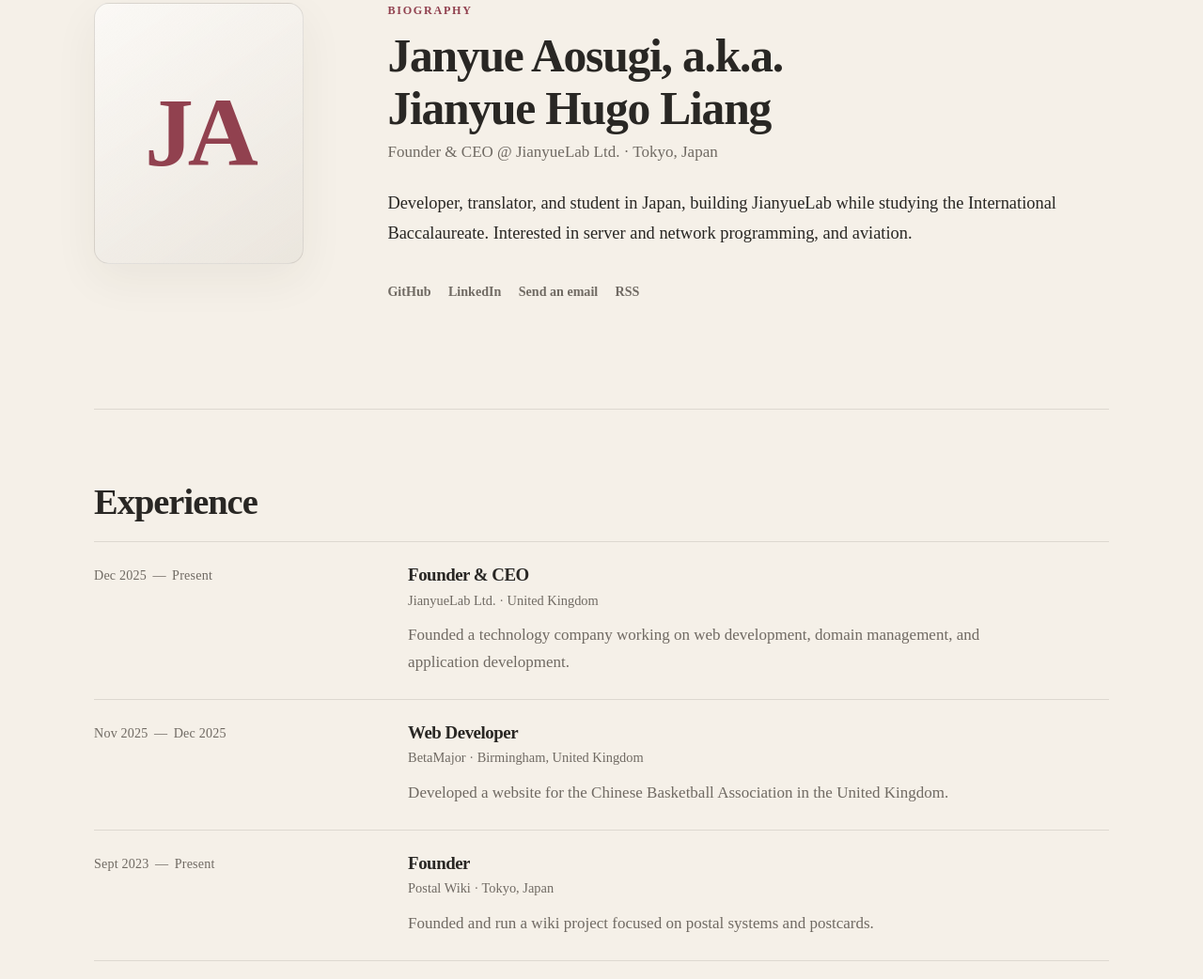
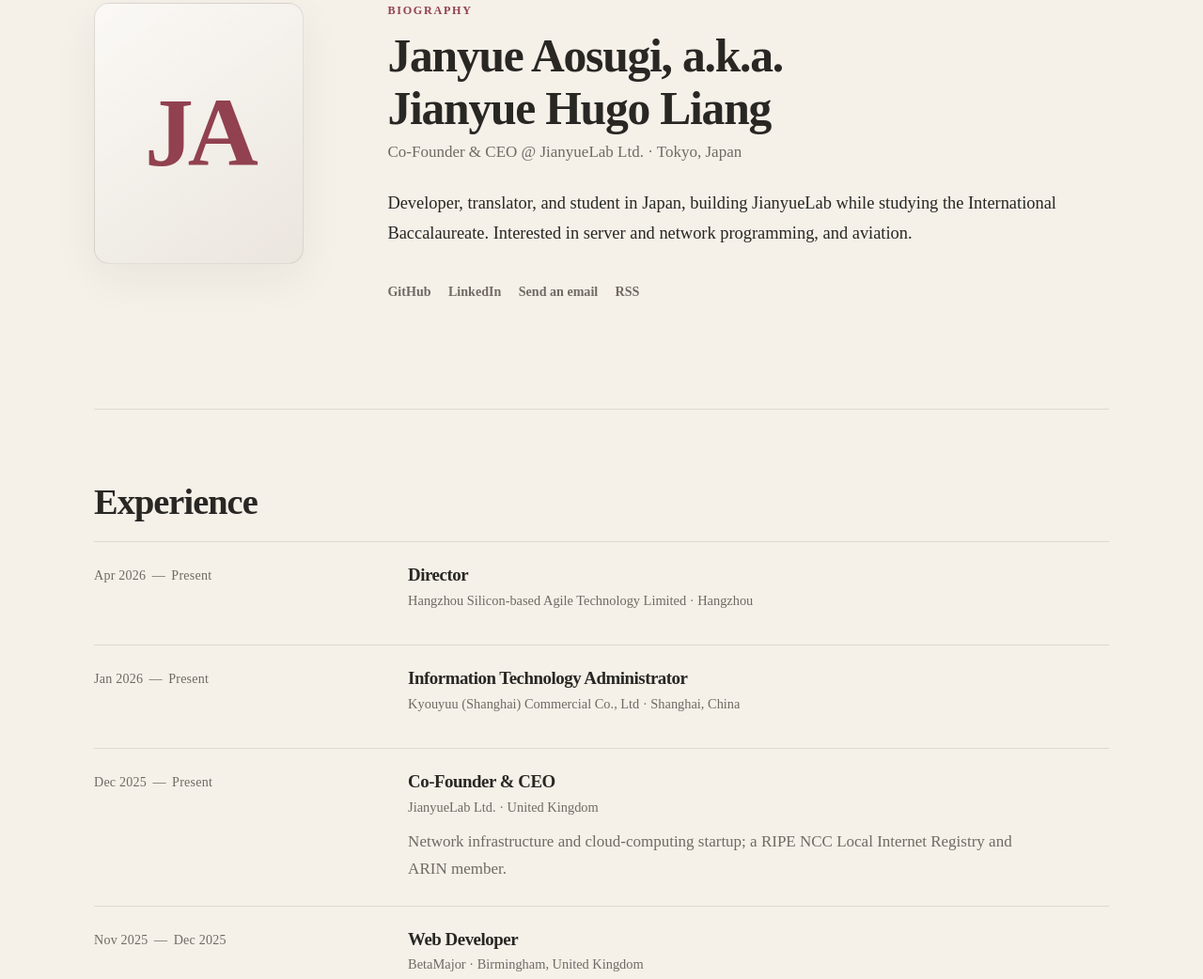
Before and after one commit to jhl-hk/profile, an Astro site: page /en/about/ in a window 1280 px wide. Shown: the part 678-1720 px from the top of the page at 94% size. Built offline with nearby package versions, Linux system fonts and the light colour scheme; Astro itself is replaced by a stand-in of ours.

Commit message:
Align profile with LinkedIn resume

```diff
--- a/src/components/ProfileTimeline.astro
+++ b/src/components/ProfileTimeline.astro
@@ -40,7 +40,7 @@
 						<div>
 							<h3>{recordCopy.title}</h3>
 							<p class="timeline-organisation">{record.organisation}{recordCopy.location && <> · {recordCopy.location}</>}</p>
-							<p class="timeline-description">{recordCopy.description}</p>
+							{recordCopy.description && <p class="timeline-description">{recordCopy.description}</p>}
 						</div>
 					</li>
 				);
--- a/src/data/profile.ts
+++ b/src/data/profile.ts
@@ -4,7 +4,7 @@
 
 interface TimelineCopy {
   title: string;
-  description: string;
+  description?: string;
   location?: string;
 }
 
@@ -43,19 +43,19 @@
   },
   copy: {
     en: {
-      role: 'Founder & CEO @ JianyueLab Ltd.',
+      role: 'Co-Founder & CEO @ JianyueLab Ltd.',
       location: 'Tokyo, Japan',
       bio: 'Developer, translator, and student in Japan, building JianyueLab while studying the International Baccalaureate. Interested in server and network programming, and aviation.',
       contact: 'Open to thoughtful conversations about software, infrastructure, and new projects.',
     },
     ja: {
-      role: 'JianyueLab Ltd. 創業者・CEO',
+      role: 'JianyueLab Ltd. 共同創業者・CEO',
       location: '日本・東京',
       bio: '日本で国際バカロレアを学びながら JianyueLab を運営する、開発者・翻訳者・学生です。サーバー・ネットワークプログラミングと航空に関心があります。',
       contact: 'ソフトウェア、インフラ、新しいプロジェクトについてのご相談を歓迎します。',
     },
     zh: {
-      role: 'JianyueLab Ltd. 创始人兼 CEO',
+      role: 'JianyueLab Ltd. 联合创始人兼 CEO',
       location: '日本东京',
       bio: '在日本学习国际文凭课程，同时经营 JianyueLab 的开发者、翻译者和学生。关注服务器与网络编程，以及航空。',
       contact: '欢迎交流软件、基础设施以及新的项目合作。',
@@ -63,14 +63,36 @@
   },
   experience: [
     {
+      id: 'hangzhou-silicon-based-agile-technology',
+      organisation: 'Hangzhou Silicon-based Agile Technology Limited',
+      start: '2026-04',
+      end: null,
+      copy: {
+        en: { title: 'Director', location: 'Hangzhou' },
+        ja: { title: '取締役', location: '杭州' },
+        zh: { title: '董事', location: '杭州' },
+      },
+    },
+    {
+      id: 'kyouyuu-shanghai-commercial',
+      organisation: 'Kyouyuu (Shanghai) Commercial Co., Ltd',
+      start: '2026-01',
+      end: null,
+      copy: {
+        en: { title: 'Information Technology Administrator', location: 'Shanghai, China' },
+        ja: { title: '情報技術管理者', location: '中国・上海' },
+        zh: { title: '信息技术管理员', location: '中国上海' },
+      },
+    },
+    {
       id: 'jianyuelab-ltd',
       organisation: 'JianyueLab Ltd.',
       start: '2025-12',
       end: null,
       copy: {
-        en: { title: 'Founder & CEO', location: 'United Kingdom', description: 'Founded a technology company working on web development, domain management, and application development.' },
-        ja: { title: 'Founder & CEO', location: 'イギリス', description: 'Web 開発、ドメイン管理、アプリケーション開発を行うテクノロジー企業を設立。' },
-        zh: { title: '创始人兼 CEO', location: '英国', description: '创办从事 Web 开发、域名管理和应用开发的科技公司。' },
+        en: { title: 'Co-Founder & CEO', location: 'United Kingdom', description: 'Network infrastructure and cloud-computing startup; a RIPE NCC Local Internet Registry and ARIN member.' },
+        ja: { title: '共同創業者・CEO', location: 'イギリス', description: 'ネットワークインフラとクラウドコンピューティングのスタートアップ。RIPE NCC の Local Internet Registry であり、ARIN の会員。' },
+        zh: { title: '联合创始人兼 CEO', location: '英国', description: '网络基础设施与云计算初创企业；RIPE NCC 本地互联网注册机构（LIR）及 ARIN 会员。' },
       },
     },
     {
@@ -168,9 +190,12 @@
     { id: 'svelte', category: 'technical', copy: { en: { label: 'Svelte' }, ja: { label: 'Svelte' }, zh: { label: 'Svelte' } } },
     { id: 'vue', category: 'technical', copy: { en: { label: 'Vue' }, ja: { label: 'Vue' }, zh: { label: 'Vue' } } },
     { id: 'nextjs', category: 'technical', copy: { en: { label: 'Next.js' }, ja: { label: 'Next.js' }, zh: { label: 'Next.js' } } },
-    { id: 'chinese', category: 'language', copy: { en: { label: 'Chinese', proficiency: 'Native' }, ja: { label: '中国語', proficiency: 'ネイティブ' }, zh: { label: '中文', proficiency: '母语' } } },
-    { id: 'english', category: 'language', copy: { en: { label: 'English', proficiency: 'Business' }, ja: { label: '英語', proficiency: 'ビジネス' }, zh: { label: '英语', proficiency: '商务' } } },
-    { id: 'japanese', category: 'language', copy: { en: { label: 'Japanese', proficiency: 'Conversational' }, ja: { label: '日本語', proficiency: '日常会話' }, zh: { label: '日语', proficiency: '日常会话' } } },
+    { id: 'mikrotik', category: 'technical', copy: { en: { label: 'MikroTik' }, ja: { label: 'MikroTik' }, zh: { label: 'MikroTik' } } },
+    { id: 'mediawiki', category: 'technical', copy: { en: { label: 'MediaWiki' }, ja: { label: 'MediaWiki' }, zh: { label: 'MediaWiki' } } },
+    { id: 'system-administration', category: 'technical', copy: { en: { label: 'System administration' }, ja: { label: 'システム管理' }, zh: { label: '系统管理' } } },
+    { id: 'chinese', category: 'language', copy: { en: { label: 'Chinese', proficiency: 'Native or bilingual' }, ja: { label: '中国語', proficiency: 'ネイティブまたはバイリンガル' }, zh: { label: '中文', proficiency: '母语或双语' } } },
+    { id: 'english', category: 'language', copy: { en: { label: 'English', proficiency: 'Professional working' }, ja: { label: '英語', proficiency: '業務上の使用が可能' }, zh: { label: '英语', proficiency: '专业工作能力' } } },
+    { id: 'japanese', category: 'language', copy: { en: { label: 'Japanese', proficiency: 'Limited working' }, ja: { label: '日本語', proficiency: '限定的な業務使用' }, zh: { label: '日语', proficiency: '有限工作能力' } } },
   ] satisfies readonly Skill[],
   certifications: [
     {
```
Also changed, not shown: test/data.test.ts (+71 -1 lines).
